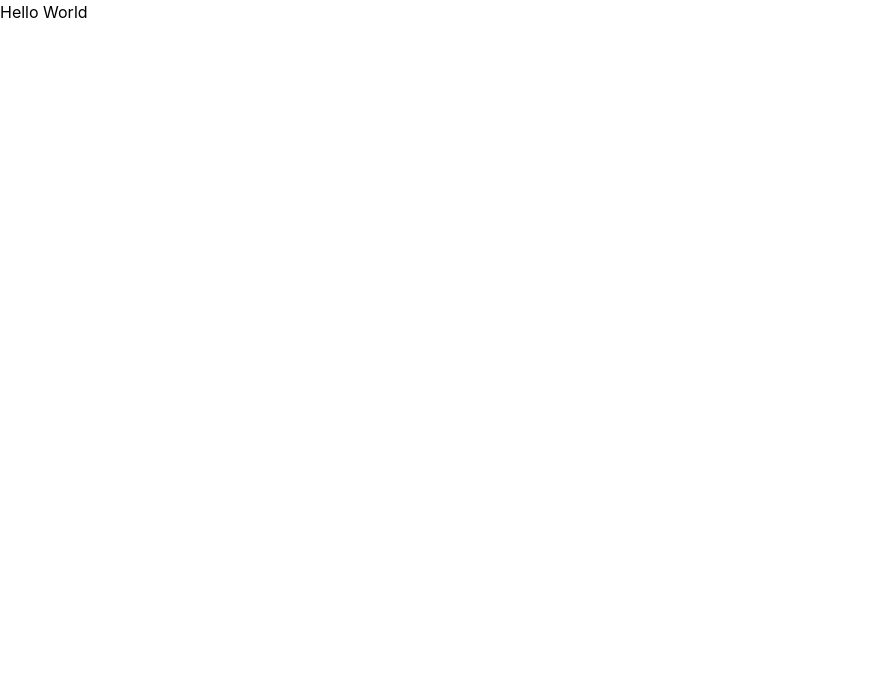
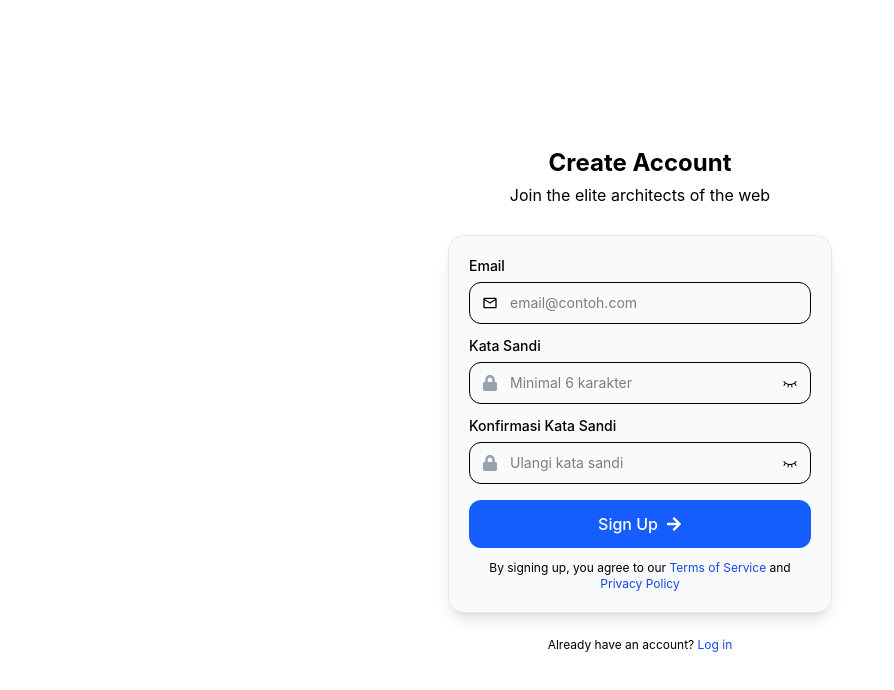
Before and after one commit to murashi19/koda-b8-phase3-frontend, a React app: page /register in a window 1280 px wide. Shown: the top 690 px of the page, without its empty margins (0-894 px from the left). Built offline with nearby package versions, Linux system fonts and the light colour scheme; the HTML template or start-up script is replaced by a standard one.

Commit message:
feat: implement authentication register

```diff
--- a/src/App.jsx
+++ b/src/App.jsx
@@ -1,7 +1,46 @@
+import {
+  createBrowserRouter,
+  RouterProvider,
+  Navigate,
+} from "react-router-dom";
+import Register from "./pages/Register";
+import Login from "./pages/Login";
+import Dashboard from "./pages/Dashboard";
+import { Toaster } from "react-hot-toast";
+
+const router = createBrowserRouter([
+  {
+    path: "/",
+    element: <Navigate to="/login" replace />,
+  },
+  {
+    path: "/login",
+    element: <Login />,
+  },
+  {
+    path: "/register",
+    element: <Register />,
+  },
+  {
+    path: "*",
+    element: <Navigate to="/login" replace />,
+  },
+  {
+    path: "/dashboard",
+    element: <Dashboard />,
+  },
+]);
+
 function App() {
   return (
     <>
-      <div>Hello World</div>
+      <RouterProvider router={router}></RouterProvider>
+      <Toaster
+        position="top-right"
+        toastOptions={{
+          duration: 3000,
+        }}
+      />
     </>
   );
 }
--- /dev/null
+++ b/src/lib/axios.js
@@ -0,0 +1,18 @@
+import axios from "axios";
+
+const api = axios.create({
+  baseURL: `http://localhost:8080`,
+});
+
+api.interceptors.request.use(
+  (config) => {
+    const accessToken = localStorage.getItem("auth");
+    if (accessToken) {
+      config.headers.Authorization = `Bearer ${accessToken}`;
+    }
+    return config;
+  },
+  (error) => Promise.reject(error),
+);
+
+export default api;
--- /dev/null
+++ b/src/pages/Register.jsx
@@ -0,0 +1,219 @@
+import { useForm } from "react-hook-form";
+import { yupResolver } from "@hookform/resolvers/yup";
+import toast from "react-hot-toast";
+
+import * as yup from "yup";
+import { useNavigate, Link } from "react-router-dom";
+import { useState } from "react";
+import api from "../lib/axios";
+
+import { PiEyeBold, PiEyeClosed } from "react-icons/pi";
+import { FaArrowRight, FaLock } from "react-icons/fa";
+import { MdOutlineEmail } from "react-icons/md";
+
+const registerSchema = yup.object({
+  email: yup
+    .string()
+    .trim()
+    .lowercase()
+    .email("Format email tidak valid")
+    .required("Email wajib diisi"),
+
+  password: yup
+    .string()
+    .min(6, "Password minimal 6 karakter")
+    .required("Password wajib diisi"),
+
+  confirmPassword: yup
+    .string()
+    .oneOf([yup.ref("password")], "Konfirmasi password tidak cocok")
+    .required("Konfirmasi password wajib diisi"),
+});
+
+function Register() {
+  const navigate = useNavigate();
+  const [showPassword, setShowPassword] = useState(false);
+  const [showConfirmPassword, setShowConfirmPassword] = useState(false);
+  const {
+    register,
+    handleSubmit,
+    formState: { errors },
+    reset,
+  } = useForm({
+    resolver: yupResolver(registerSchema),
+    mode: "all",
+  });
+
+  async function processRegister(data) {
+    try {
+      const response = await api.post("/api/register", {
+        email: data.email,
+        password: data.password,
+      });
+      const user = response.results;
+
+      reset();
+
+      navigate("/login", console.log(user));
+      toast.success(`Register Success, ${data.name || data.email}!`);
+    } catch (error) {
+      if (error.response?.status === 409) {
+        toast.error("Email sudah terdaftar");
+        return;
+      }
+
+      toast.error(error.response?.data?.message || "Register gagal");
+      console.error(error);
+    }
+  }
+
+  const togglePasswordVisibility = () => setShowPassword((prev) => !prev);
+  const toggleConfirmPasswordVisibility = () =>
+    setShowConfirmPassword((prev) => !prev);
+  return (
+    <>
+      <div className="min-w-screen min-h-screen flex justify-center items-center">
+        <div className="w-full max-w-sm flex flex-col gap-6">
+          {/* Heading */}
+          <div className="flex flex-col justify-center items-center mb-1">
+            <h2 className="text-2xl sm:text-3xl lg:text-2xl font-bold mb-1">
+              Create Account
+            </h2>
+            <p>Join the elite architects of the web</p>
+          </div>
+
+          {/* Form */}
+          <form
+            id="register-form"
+            onSubmit={handleSubmit(processRegister)}
+            className="flex flex-col gap-3 bg-gray-50 border border-gray-200 shadow-lg p-5 rounded-2xl"
+          >
+            {/* Email */}
+            <div className="flex flex-col gap-1.5">
+              <label
+                htmlFor="email"
+                className="text-sm font-medium text-text-primary"
+              >
+                Email
+              </label>
+              <div className="flex items-center gap-3 border border-border rounded-xl px-3 py-2.5 focus-within:border-primary focus-within:ring-2 focus-within:ring-primary-light transition-all">
+                <MdOutlineEmail className="w-4 h-4 text-text-secondary shrink-0" />
+                <input
+                  className="w-full outline-none border-none text-sm bg-transparent"
+                  type="email"
+                  id="email"
+                  placeholder="email@contoh.com"
+                  {...register("email")}
+                />
+              </div>
+              {errors.email && (
+                <p className="text-xs text-red-500">{errors.email.message}</p>
+              )}
+            </div>
+
+            {/* Password */}
+            <div className="flex flex-col gap-1.5">
+              <label
+                htmlFor="password"
+                className="text-sm font-medium text-text-primary"
+              >
+                Kata Sandi
+              </label>
+              <div className="flex items-center gap-3 border border-border rounded-xl px-3 py-2.5 focus-within:border-primary focus-within:ring-2 focus-within:ring-primary-light transition-all">
+                <FaLock className="w-4 h-4 text-gray-400 shrink-0" />{" "}
+                <input
+                  className="w-full outline-none border-none text-sm bg-transparent"
+                  type={showPassword ? "text" : "password"}
+                  id="password"
+                  placeholder="Minimal 6 karakter"
+                  {...register("password")}
+                />
+                <button
+                  type="button"
+                  onClick={togglePasswordVisibility}
+                  className="shrink-0"
+                >
+                  {showPassword ? (
+                    <PiEyeBold className="w-4 h-4 text-text-secondary" />
+                  ) : (
+                    <PiEyeClosed className="w-4 h-4 text-text-secondary" />
+                  )}
+                </button>
+              </div>
+              {errors.password && (
+                <p className="text-xs text-red-500">
+                  {errors.password.message}
+                </p>
+              )}
+            </div>
+
+            {/* Confirm Password */}
+            <div className="flex flex-col gap-1.5">
+              <label
+                htmlFor="confirmPassword"
+                className="text-sm font-medium text-text-primary"
+              >
+                Konfirmasi Kata Sandi
+              </label>
+              <div className="flex items-center gap-3 border border-border rounded-xl px-3 py-2.5 focus-within:border-primary focus-within:ring-2 focus-within:ring-primary-light transition-all">
+                <FaLock className="w-4 h-4 text-gray-400 shrink-0" />
+                <input
+                  className="w-full outline-none border-none text-sm bg-transparent"
+                  type={showConfirmPassword ? "text" : "password"}
+                  id="confirmPassword"
+                  placeholder="Ulangi kata sandi"
+                  {...register("confirmPassword")}
+                />
+                <button
+                  type="button"
+                  onClick={toggleConfirmPasswordVisibility}
+                  className="shrink-0"
+                >
+                  {showConfirmPassword ? (
+                    <PiEyeBold className="w-4 h-4 text-text-secondary" />
+                  ) : (
+                    <PiEyeClosed className="w-4 h-4 text-text-secondary" />
+                  )}
+                </button>
+              </div>
+              {errors.confirmPassword && (
+                <p className="text-xs text-red-500">
+                  {errors.confirmPassword.message}
+                </p>
+              )}
+            </div>
+
+            {/* Submit */}
+            <button
+              type="submit"
+              className="w-full flex items-center justify-center gap-2 bg-blue-600 hover:bg-blue-700 active:bg-blue-800 text-white rounded-xl py-3 font-medium transition-colors mt-1"
+            >
+              Sign Up
+              <FaArrowRight className="w-4 h-4" />
+            </button>
+
+            {/* Footer note */}
+            <p className="text-xs text-center text-text-secondary flex items-center justify-center px-2">
+              <span>
+                By signing up, you agree to our{" "}
+                <span className="text-blue-700">Terms of Service </span> and{" "}
+                <span className="text-blue-700">Privacy Policy</span>
+              </span>
+            </p>
+          </form>
+          {/* Footer note */}
+          <p className="text-xs text-center text-text-secondary flex items-center justify-center px-2">
+            <span>
+              Already have an account?{" "}
+              <Link className="text-blue-700" to="/login">
+                Log in
+              </Link>
+            </span>
+          </p>
+        </div>
+      </div>
+    </>
+  );
+}
+
+export default Register;
```
Also changed, not shown: package.json (+8 -1 lines), 1 other file (tests, documents, lock files or other folders).
